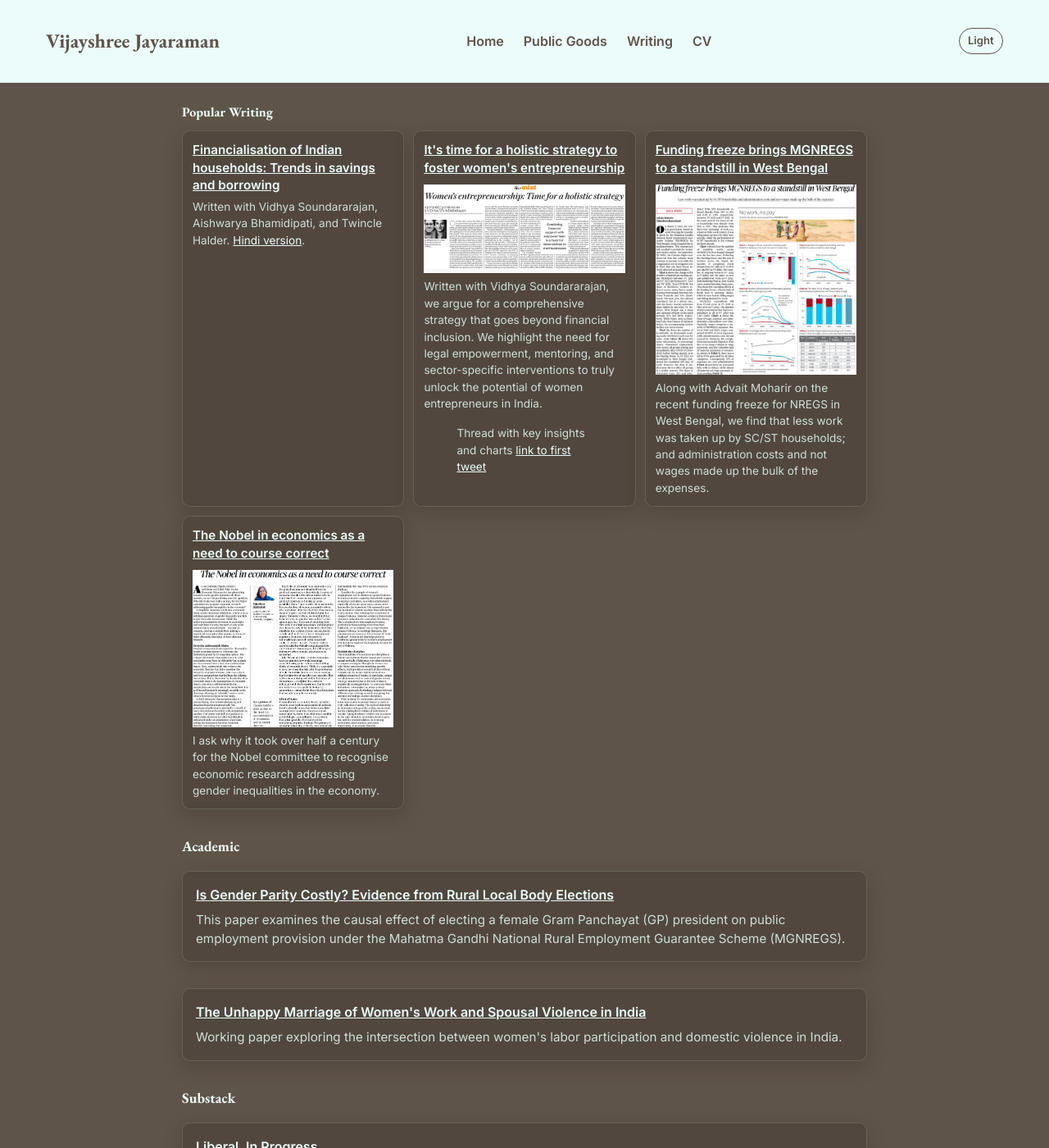
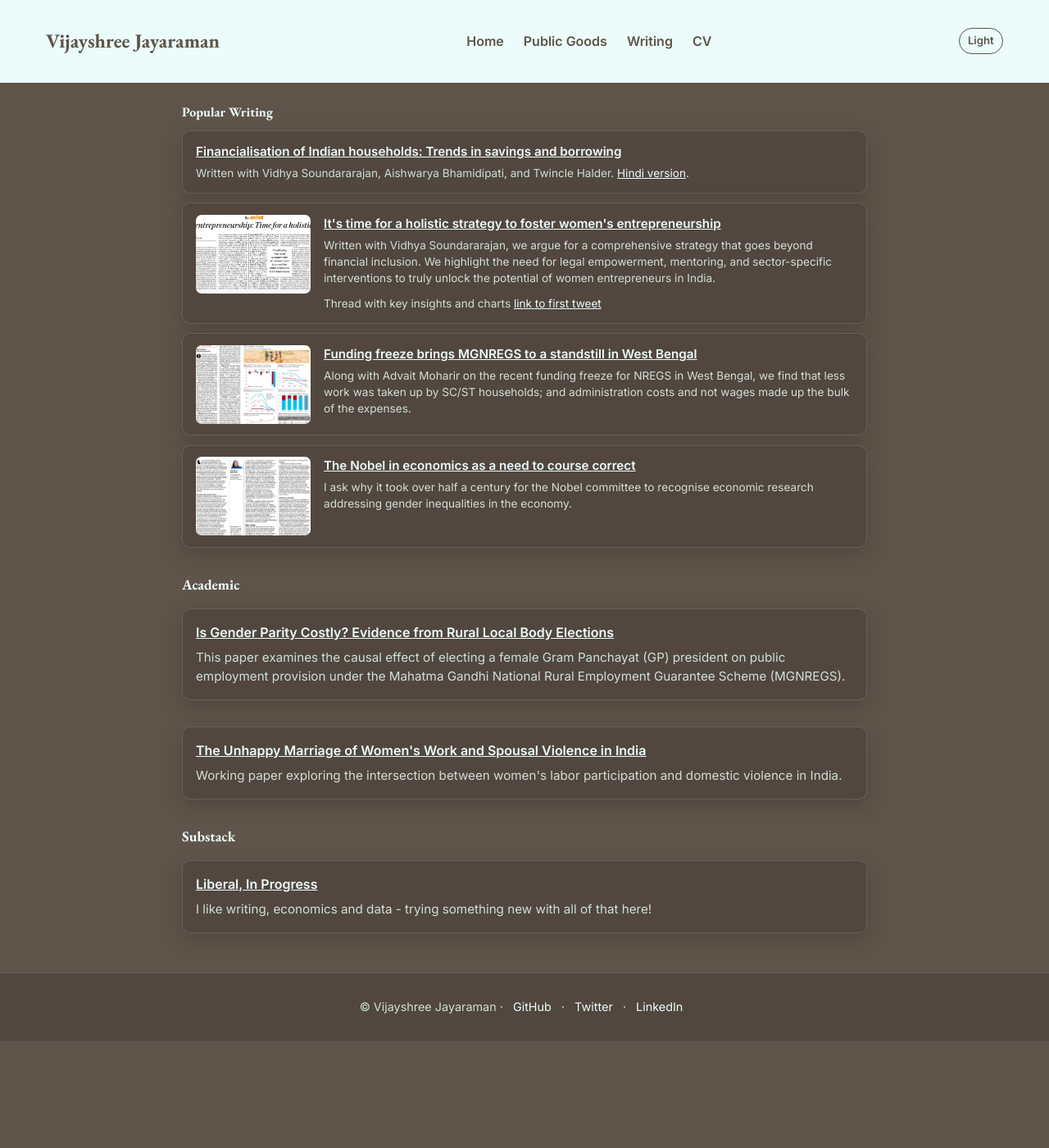
Before and after one commit to vijayshree-jayaraman/vijayshree-jayaraman.github.io, a Jekyll site: the page built from writing.md, in a window 1280 px wide and 1400 px high. Shown: the whole window at 82% size. Built offline with Jekyll 4.4.1, drawn with Linux system fonts in a browser that asks for light colours.

Commit message:
Use vertical list for Popular Writing

```diff
--- a/assets/css/style.css
+++ b/assets/css/style.css
@@ -75,11 +75,14 @@ a:hover{text-decoration-thickness:2px;text-underline-offset:3px}
 .card-links a{font-weight:600}
 .popular-writing{margin:1.5rem 0}
 .popular-writing h2{font-size:1rem;margin-bottom:.65rem}
-.popular-writing .card-grid{gap:.7rem}
-.popular-writing .card{padding:.75rem}
+.popular-writing .card-grid{grid-template-columns:1fr;gap:.7rem}
+.popular-writing .card{padding:.85rem 1rem}
+.popular-writing .card.with-image{display:grid;grid-template-columns:140px 1fr;grid-template-rows:auto auto 1fr;column-gap:1rem;align-items:start}
+.popular-writing .card.with-image h4,.popular-writing .card.with-image p,.popular-writing .card.with-image blockquote{grid-column:2}
+.popular-writing .card.with-image img{grid-column:1;grid-row:1 / -1;width:140px;height:96px;object-fit:cover;border-radius:7px}
 .popular-writing .card h4{font-size:.95rem;line-height:1.4;margin-bottom:.35rem}
 .popular-writing .card p{font-size:.85rem;line-height:1.5}
-.popular-writing .card img{margin-top:.25rem}
+.popular-writing .card blockquote{margin:.65rem 0 0}
 .featured-card{border-top:3px solid var(--highlight)}
 .spotlight{padding:1.5rem;border:1px solid var(--border);border-radius:var(--radius);background:var(--surface);box-shadow:0 8px 22px var(--shadow)}
 .spotlight h2{font-size:1.5rem;margin:.25rem 0 .5rem}
@@ -116,4 +119,6 @@ code{font-size:.9em}
   .hero-photo img{width:150px;aspect-ratio:1}
   .hero-inner{padding:1.25rem}
   .resource-item{grid-template-columns:1fr;gap:.75rem}
+  .popular-writing .card.with-image{grid-template-columns:88px 1fr;column-gap:.75rem}
+  .popular-writing .card.with-image img{width:88px;height:72px}
 }
--- a/writing.md
+++ b/writing.md
@@ -16,7 +16,7 @@ permalink: /writing/
         </h4>
         <p>Written with Vidhya Soundararajan, Aishwarya Bhamidipati, and Twincle Halder. <a href="https://www.ideasforindia.in/topics/money-finance/financialisation-of-indian-households-trends-in-savings-and-borrowing-hindi" target="_blank">Hindi version</a>.</p>
       </article>
-      <article class="card">
+      <article class="card with-image">
         <h4>
           <a href="https://www.livemint.com/opinion/online-views/women-entrepreneurship-empowerment-labour-force-participation-economic-census-mudra-yojana-pmjdy-businesswomen-11753091186409.html" target="_blank">
             It's time for a holistic strategy to foster women's entrepreneurship
@@ -31,7 +31,7 @@ permalink: /writing/
           </p>
         </blockquote>
       </article>
-      <article class="card">
+      <article class="card with-image">
         <h4>
           <a href="https://www.thehindu.com/data/funding-freeze-brings-mgnregs-to-a-standstill-in-west-bengal/article68810684.ece" target="_blank">
             Funding freeze brings MGNREGS to a standstill in West Bengal
@@ -40,7 +40,7 @@ permalink: /writing/
         <img src="/assets/images/article2.jpeg" alt="Article 2 Image" style="max-width:100%;">
         <p>Along with Advait Moharir on the recent funding freeze for NREGS in West Bengal, we find that less work was taken up by SC/ST households; and administration costs and not wages made up the bulk of the expenses.</p>
       </article>
-      <article class="card">
+      <article class="card with-image">
         <h4>
           <a href="https://www.thehindu.com/opinion/op-ed/the-nobel-in-economics-as-a-need-to-course-correct/article67537202.ece" target="_blank">
             The Nobel in economics as a need to course correct
```
